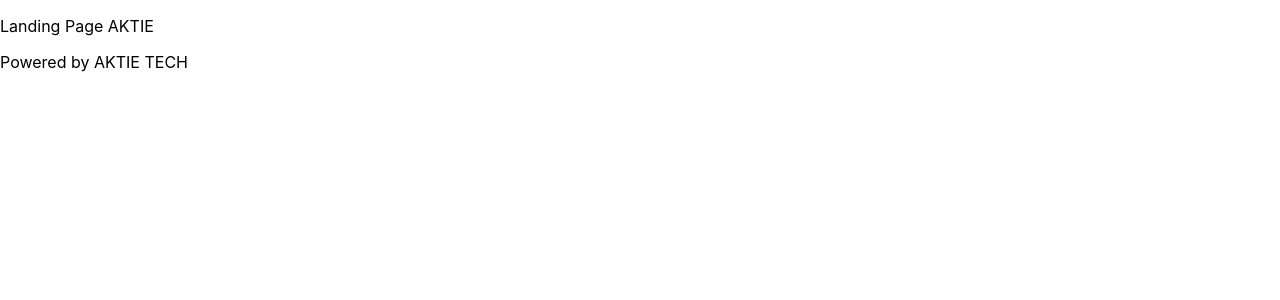
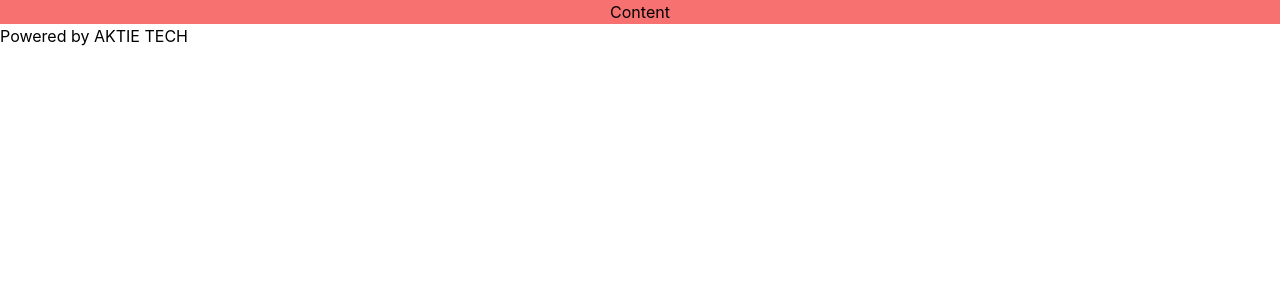
Before and after one commit to Sandrolaxx/aktie-landing-page, a Next.js app: page / in a window 1280 px wide. Shown: the top 300 px of the page. Built offline with nearby package versions, Linux system fonts and the light colour scheme.

Commit message:
add tailwind css framework

```diff
--- a/package.json
+++ b/package.json
@@ -18,5 +18,10 @@
     "react": "18.2.0",
     "react-dom": "18.2.0",
     "typescript": "4.9.3"
+  },
+  "devDependencies": {
+    "autoprefixer": "^10.4.13",
+    "postcss": "^8.4.19",
+    "tailwindcss": "^3.2.4"
   }
 }
--- /dev/null
+++ b/postcss.config.js
@@ -0,0 +1,6 @@
+module.exports = {
+  plugins: {
+    tailwindcss: {},
+    autoprefixer: {},
+  },
+}
--- a/src/pages/index.tsx
+++ b/src/pages/index.tsx
@@ -9,9 +9,9 @@
         <link rel="icon" href="/favicon.ico" />
       </Head>
 
-      <main>
+      <main className="w-full h-full flex items-center justify-center bg-red-400">
         <p>
-          Landing Page AKTIE
+          Content
         </p>
       </main>
 
--- a/src/styles/globals.css
+++ b/src/styles/globals.css
@@ -1,3 +1,7 @@
+@tailwind base;
+@tailwind components;
+@tailwind utilities;
+
 html,
 body {
   padding: 0;
--- /dev/null
+++ b/tailwind.config.js
@@ -0,0 +1,7 @@
+module.exports = {
+    content: ["./src/pages/**/*.{js,ts,jsx,tsx}", "./src/components/**/*.{js,ts,jsx,tsx}"],
+    theme: {
+      extend: {},
+    },
+    plugins: [],
+  }
```
Also changed, not shown: 1 other file (tests, documents, lock files or other folders).
